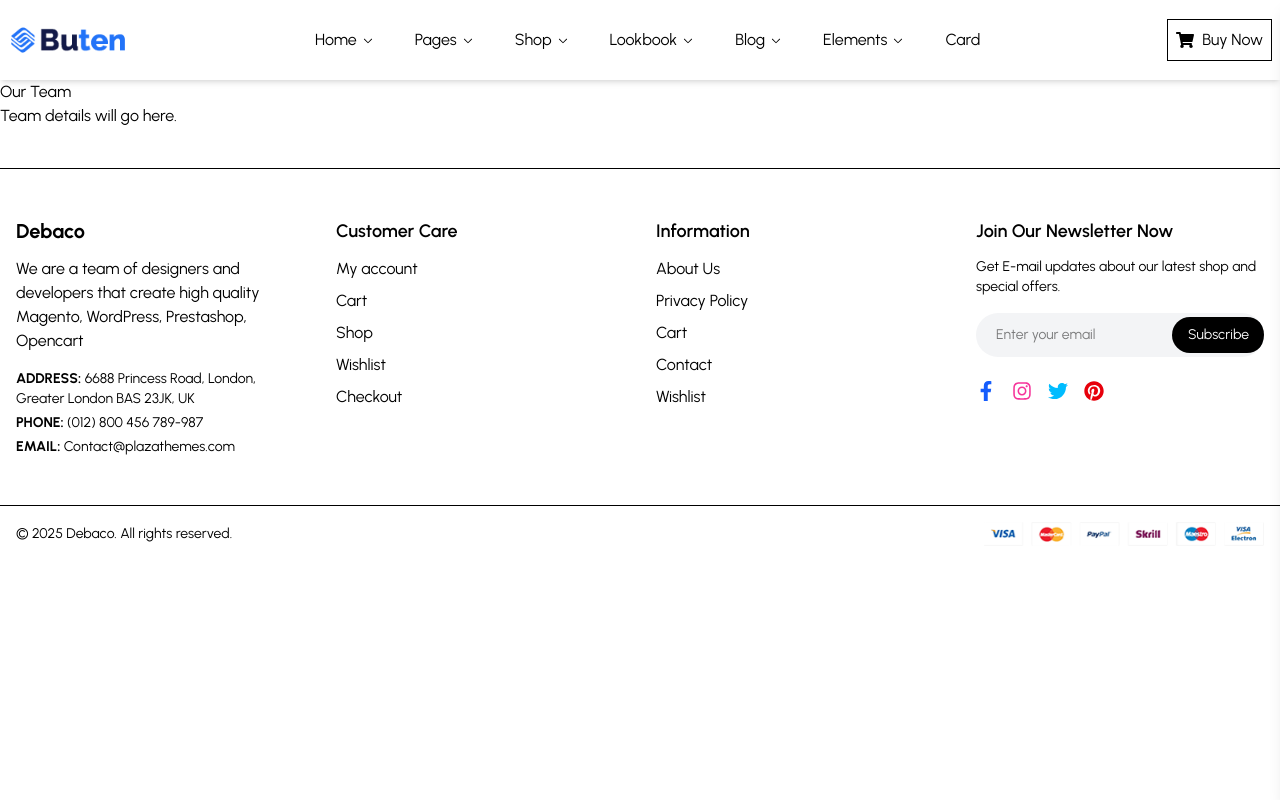
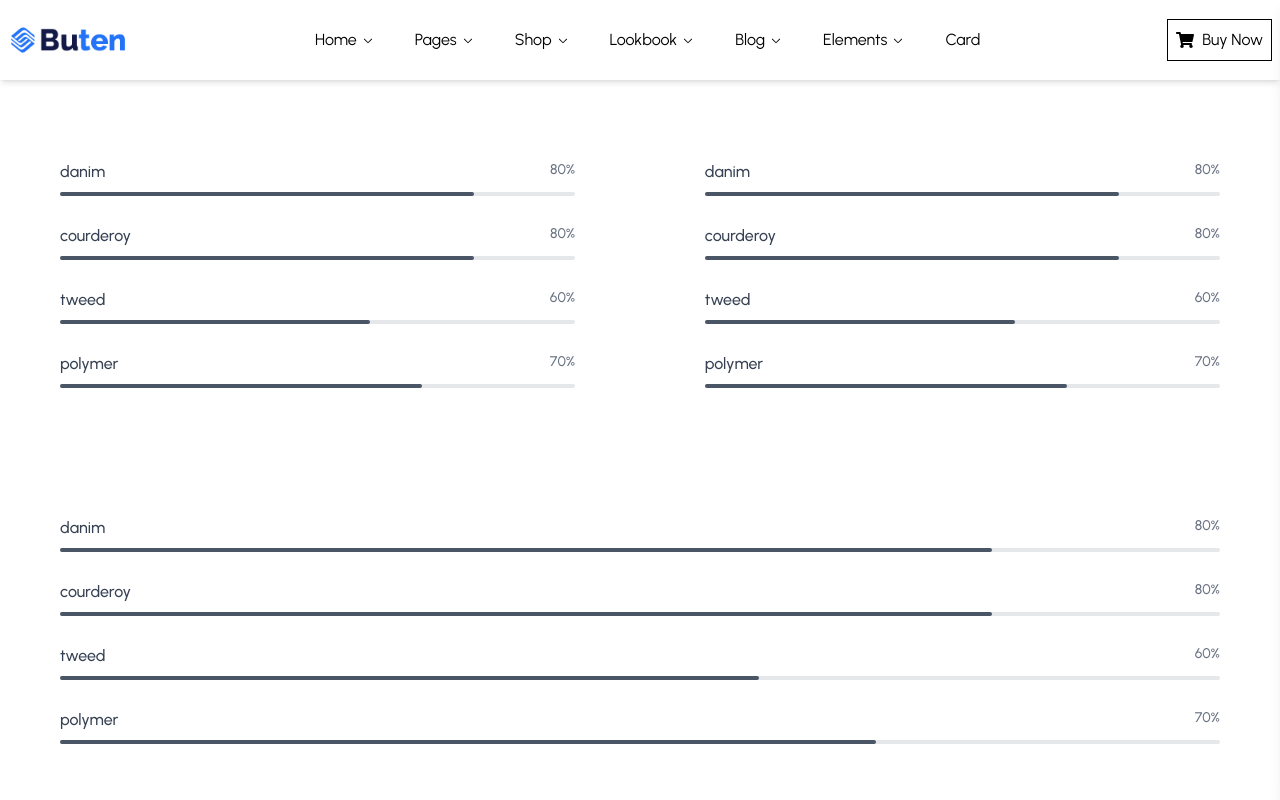
Before and after one commit to Naimul-Islam20/E-commerce-website, a Next.js app: page /rout/element/progressbar in a window 1280 px wide. Shown: the top 800 px of the page. Built offline with nearby package versions, Linux system fonts and the light colour scheme.

Commit message:
adding progress-bar component

```diff
--- a/app/rout/element/progressbar/page.js
+++ b/app/rout/element/progressbar/page.js
@@ -1,8 +1,28 @@
-export default function TeamPage() {
+'use client';
+
+import React from 'react';
+import ProgressBar from './progress';
+
+export default function SkillsPage() {
   return (
-    <div>
-      <h1>Our Team</h1>
-      <p>Team details will go here.</p>
+    <div className="container mx-auto px-5 py-10">
+      {/* 🔷 Top Two Columns */}
+      <div className="flex flex-wrap justify-between gap-6">
+        {/* 🔶 Left - 50% */}
+        <div className="w-full md:w-[48%] p-10">
+          <ProgressBar />
+        </div>
+
+        {/* 🔵 Right - 50% */}
+        <div className="w-full md:w-[48%] p-10">
+          <ProgressBar />
+        </div>
+      </div>
+
+      {/* 🟢 Full Width Below */}
+      <div className="mt-5 p-10 w-full">
+        <ProgressBar />
+      </div>
     </div>
   );
 }
--- /dev/null
+++ b/app/rout/element/progressbar/progress.js
@@ -0,0 +1,54 @@
+'use client';
+
+import React, { useEffect, useState } from 'react';
+
+const skills = [
+  { name: 'danim', level: 80 },
+  { name: 'courderoy', level: 80 },
+  { name: 'tweed', level: 60 },
+  { name: 'polymer', level: 70 },
+];
+
+export default function ProgressBar() {
+  const [progress, setProgress] = useState(skills.map(() => 0));
+
+  useEffect(() => {
+    const duration = 3000;
+    let start = null;
+
+    function animate(timestamp) {
+      if (!start) start = timestamp;
+      let elapsed = timestamp - start;
+
+      setProgress(
+        skills.map(skill => (elapsed / duration) * skill.level)
+      );
+
+      if (elapsed < duration) {
+        requestAnimationFrame(animate);
+      }
+    }
+
+    requestAnimationFrame(animate);
+    return () => cancelAnimationFrame(animate);
+  }, []);
+
+  return (
+    <div>
+      {skills.map((skill, i) => (
+        <div key={skill.name} className="mb-7">
+          <div className="flex justify-between mb-2">
+            <span className="text-base font-medium text-gray-700">{skill.name}</span>
+            <span className="text-sm font-medium text-gray-500">{Math.floor(progress[i])}%</span>
+          </div>
+          <div className="w-full bg-gray-200 rounded-full h-1">
+            <div
+              className="bg-gray-600 h-1 rounded-full transition-all duration-700 ease-out"
+              style={{ width: `${progress[i]}%` }}
+            ></div>
+          </div>
+        </div>
+      ))}
+    </div>
+  );
+}
```
